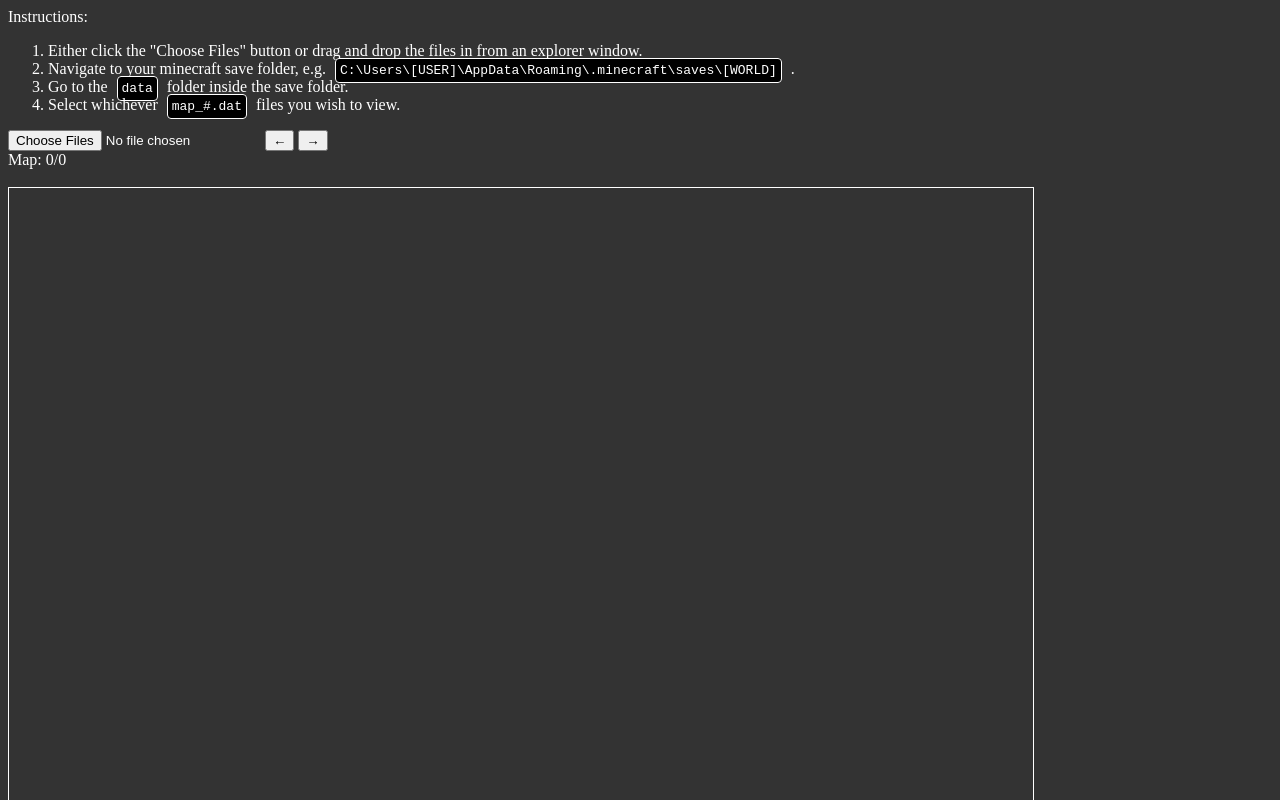
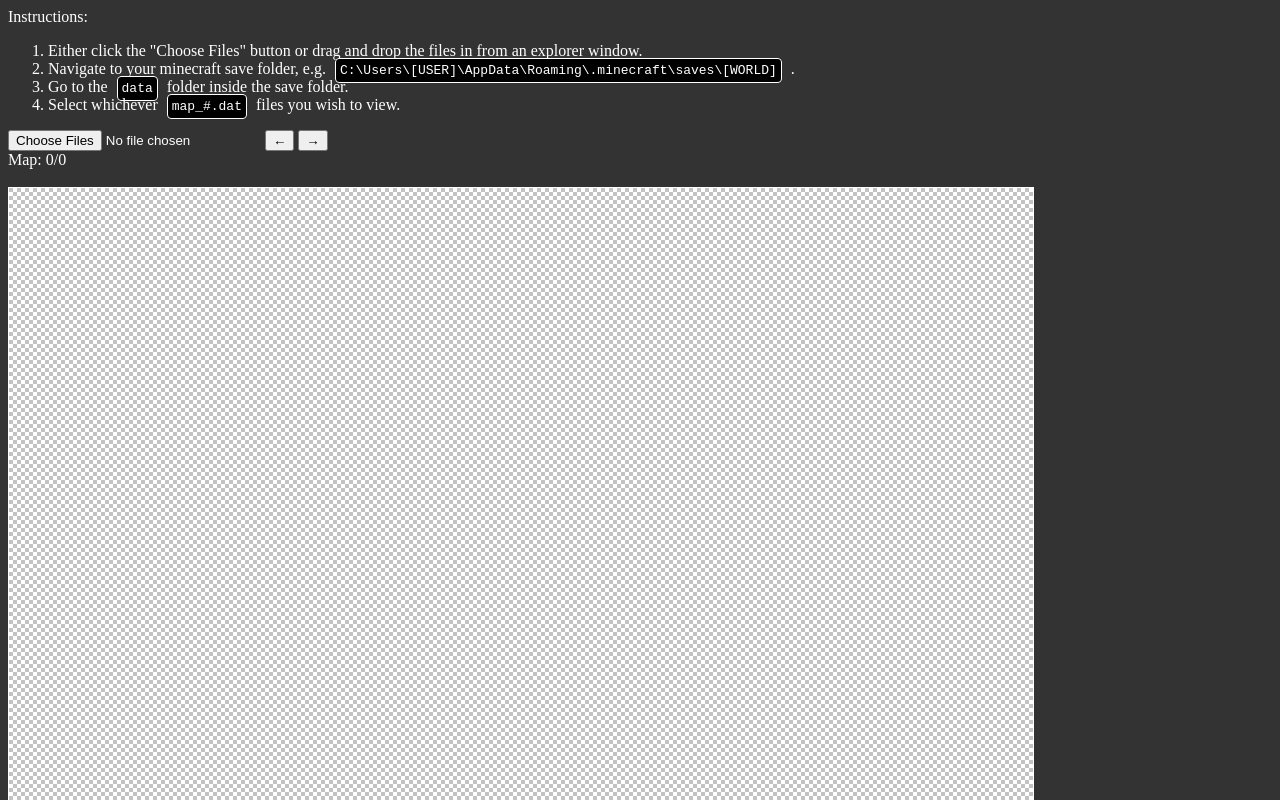
Before and after one commit to xiej2520/MCMapReader, a plain HTML site: page index.html in a window 1280 px wide. Shown: the top 800 px of the page. Drawn offline with Linux system fonts and the light colour scheme.

Commit message:
Added "transparent" background image for canvas

```diff
--- a/style.css
+++ b/style.css
@@ -14,4 +14,5 @@ code {
 
 canvas {
 	border: 1px solid white;
+	background-image: url("transparentBackground.png");
 }
```
Also changed, not shown: transparentBackground.png (added).
